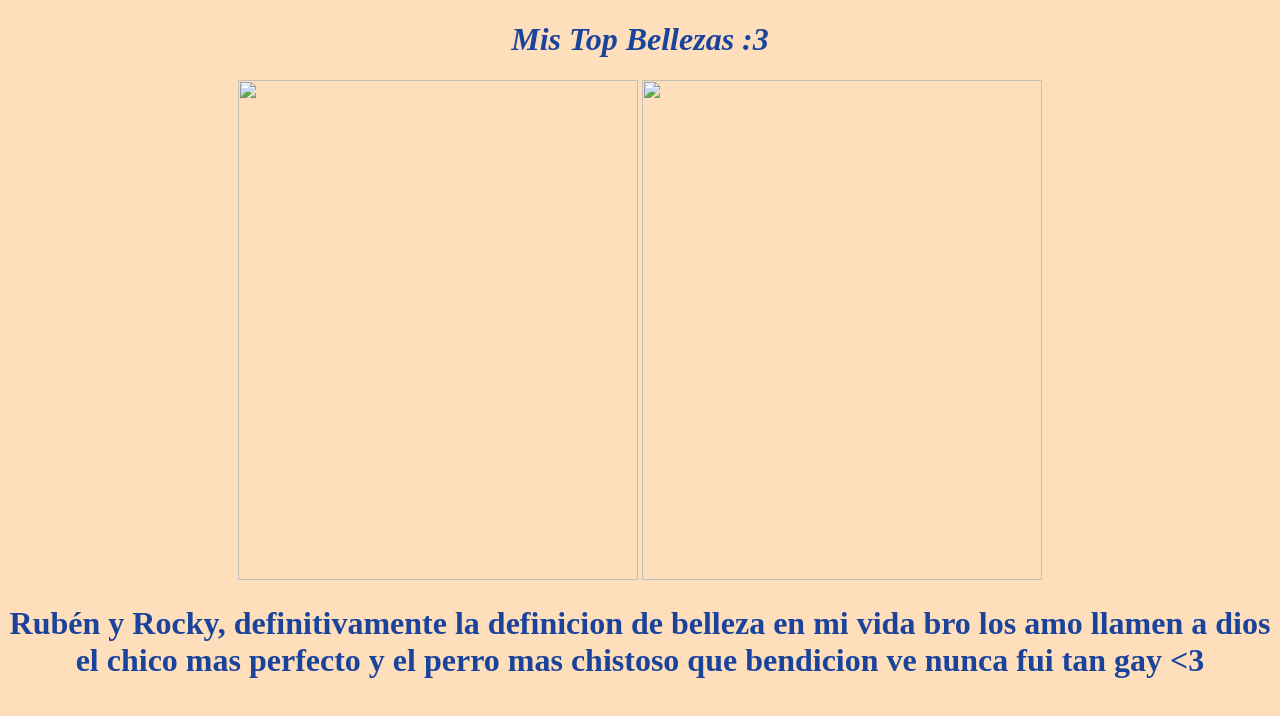
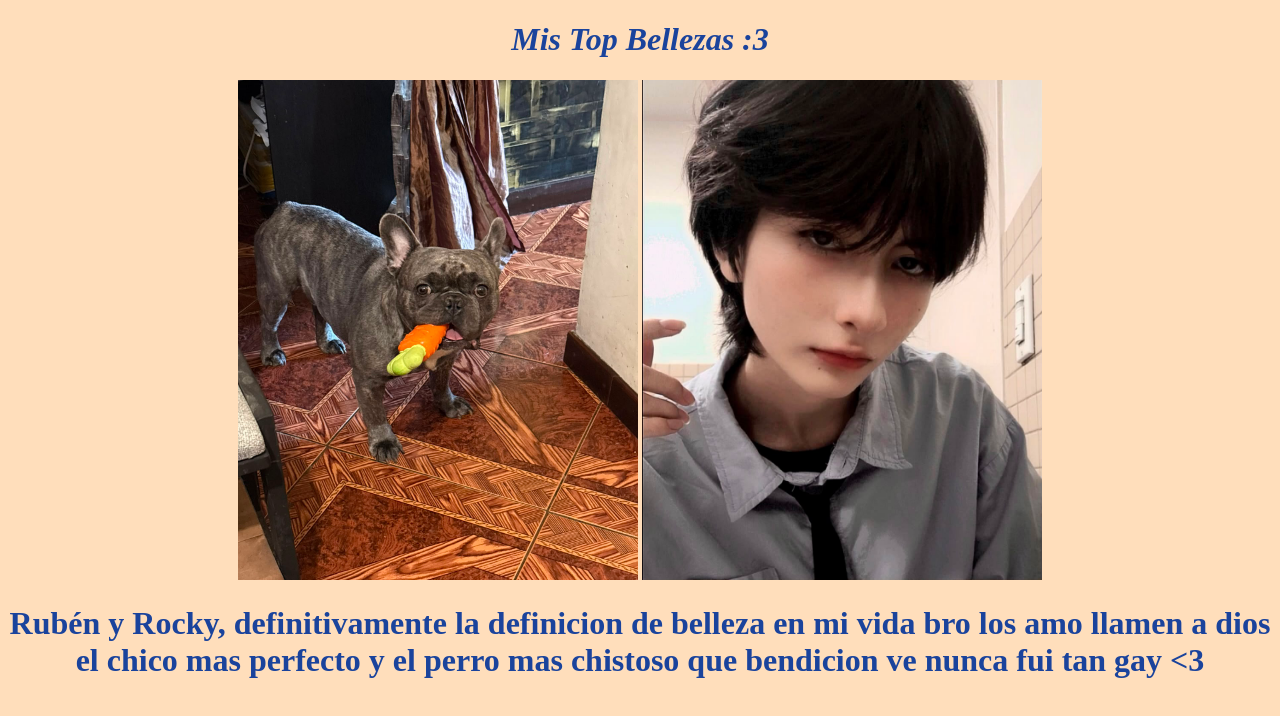
Before and after one commit to dan6767777/pagina-dos-top-globales-wuuu-10-2, a plain HTML site: page index.html in a window 1280 px wide. Drawn offline with Linux system fonts and the light colour scheme.

Commit message:
Update index.html

```diff
--- a/index.html
+++ b/index.html
@@ -7,7 +7,7 @@
 </head>
 <body style="background-color:rgb(255, 222, 187);">
 <h1 style="color:rgb(26, 67, 156) ;"><center><i> Mis Top Bellezas :3</i></center></h1>
-<center><img src="/imagen/WhatsApp Image 2026-08-24 at 2.58.37 PM.jpeg" alt="" height="500px" width="400px"> <img src="/imagen/WhatsApp Image 2026-08-24 at 3.53.38 PM.jpeg" alt="" height="500px" width="400px"> </center>
+<center><img src="WhatsApp Image 2026-08-24 at 2.58.37 PM.jpeg" alt="" height="500px" width="400px"> <img src="WhatsApp Image 2026-08-24 at 3.53.38 PM.jpeg" alt="" height="500px" width="400px"> </center>
     <h1 style="color:rgb(26, 67, 156) ;"><center>Rubén y Rocky, definitivamente la definicion de belleza en mi vida bro los amo llamen a dios el chico mas perfecto y el perro mas chistoso que bendicion ve nunca fui tan gay <3 </center></h1>
 </body>
 </html>
```
